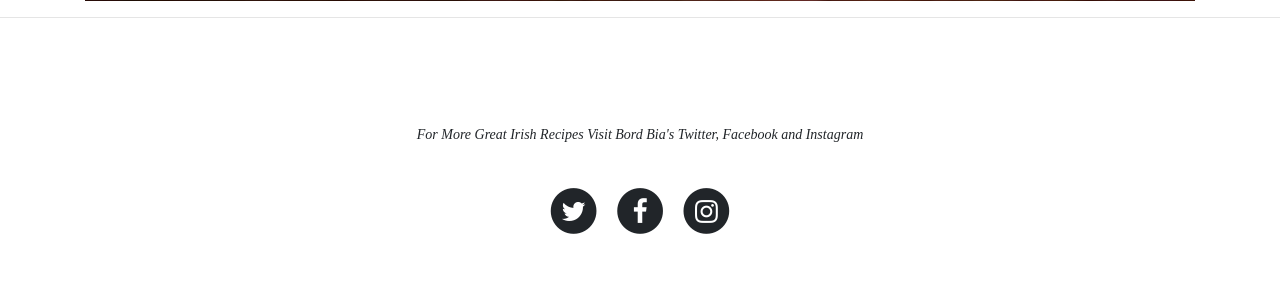
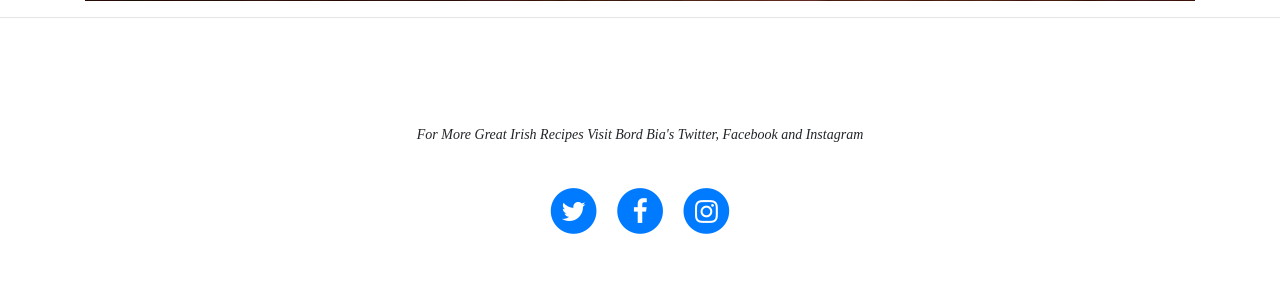
Before and after one commit to Declan446/irish-recipes, a Flask app: page / in a window 1280 px wide. Shown: the part 4596-4899 px from the top of the page. Run offline with Flask 2, Linux system fonts and the light colour scheme; some libraries are stand-ins or nearby versions.

Commit message:
added colour to my links in the footer. finished my ux in my read me by adding the wireframes to it

```diff
--- a/templates/base2.html
+++ b/templates/base2.html
@@ -225,7 +225,7 @@
                         <li class="list-inline-item">
                             <a target="_blank" href="https://twitter.com/Bordbia">
                                 <span class="fa-stack fa-lg">
-                    <i class="fa fa-circle fa-stack-2x"></i>
+                    <i class="fa fa-circle fa-stack-2x text-primary"></i>
                     <i class="fa fa-twitter fa-stack-1x fa-inverse"></i>
                   </span>
                             </a>
@@ -233,7 +233,7 @@
                         <li class="list-inline-item">
                             <a target="_blank" href="https://www.facebook.com/BordBia/">
                                 <span class="fa-stack fa-lg">
-                    <i class="fa fa-circle fa-stack-2x"></i>
+                    <i class="fa fa-circle fa-stack-2x text-primary"></i>
                     <i class="fa fa-facebook fa-stack-1x fa-inverse"></i>
                   </span>
                             </a>
@@ -241,7 +241,7 @@
                         <li class="list-inline-item">
                             <a target="_blank" href="https://www.instagram.com/bordbia/">
                                 <span class="fa-stack fa-lg">
-                    <i class="fa fa-circle fa-stack-2x"></i>
+                    <i class="fa fa-circle fa-stack-2x text-primary"></i>
                     <i class="fa fa-instagram fa-stack-1x fa-inverse"></i>
                   </span>
                             </a>
```
Also changed, not shown: README.md, static/Wireframes/Add Recipe.png (deleted), static/Wireframes/Add-Recipe-Mobile.png (renamed from static/Wireframes/Add Recipe Mobile.png), static/Wireframes/Add-recipes.png (added), static/Wireframes/Home-Mobile.png (renamed from static/Wireframes/Home Mobile.png), static/Wireframes/Recipes-Mobile.png (renamed from static/Wireframes/Recipes Mobile.png), static/Wireframes/Top-Irish-Restaurants-Mobile.png (renamed from static/Wireframes/Top Irish Restaurants Mobile.png), static/Wireframes/Top-Irish-Restaurants.png (renamed from static/Wireframes/Top Irish Restaurants.png).
